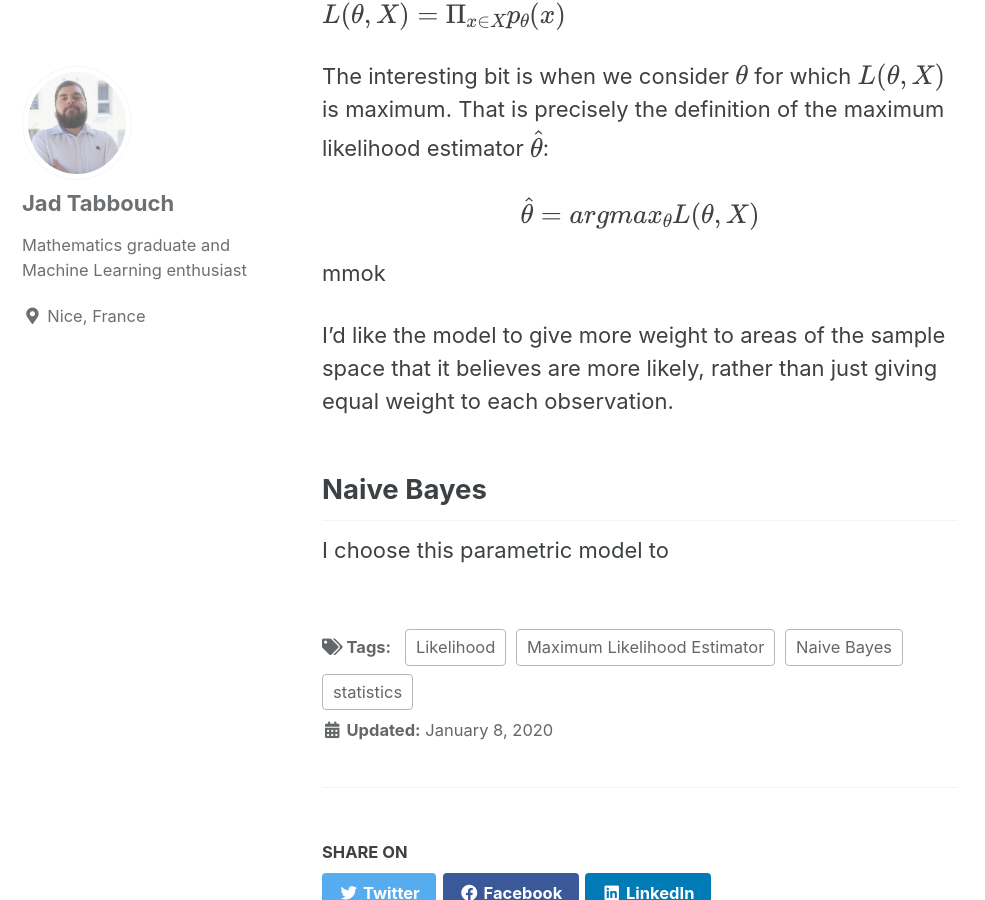
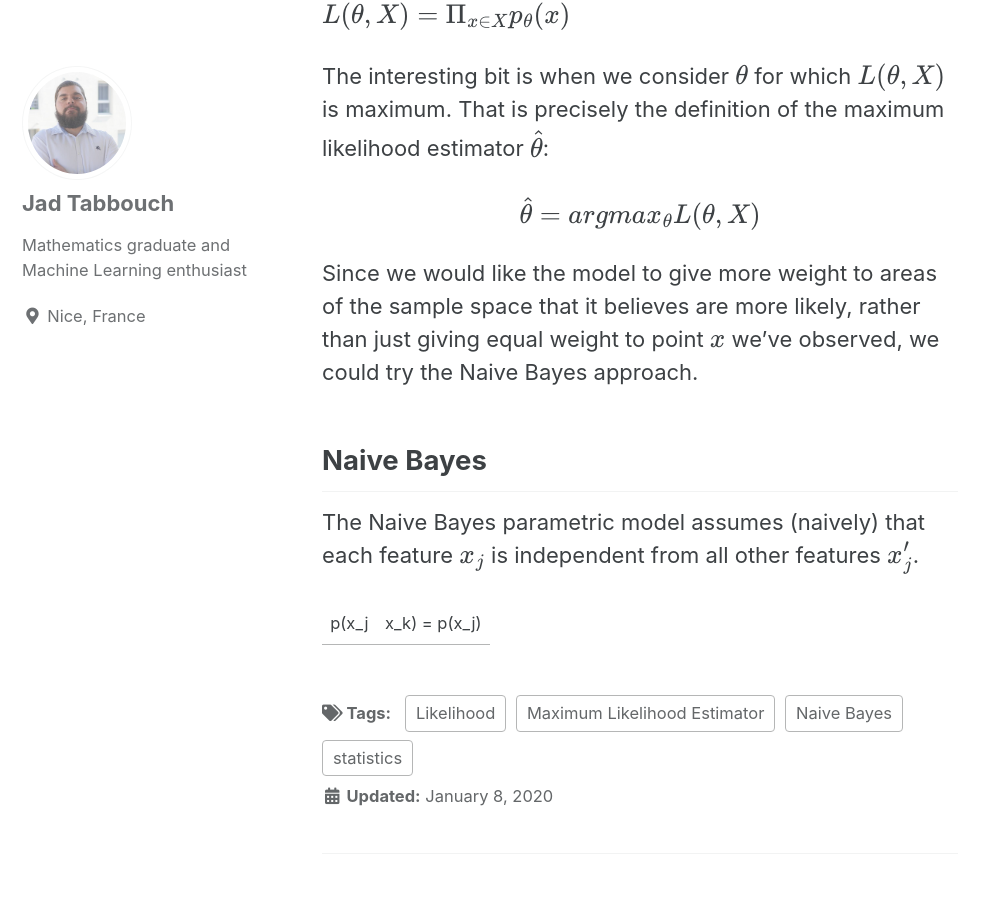
Before and after one commit to jad-tab/jad-tab.github.io, a Jekyll site: the page built from _posts/2020-01-08-Generative_models.md, in a window 1280 px wide and 900 px high, scrolled down 1525 px. Shown: the whole window, without its empty margins (0-985 px from the left). Built offline with Jekyll 4.4.1, drawn with Linux system fonts in a browser that asks for light colours; cached includes are drawn as plain includes; formulas are drawn with MathJax 3.

Commit message:
Update 2020-01-08-Generative_models.md

```diff
--- a/_posts/2020-01-08-Generative_models.md
+++ b/_posts/2020-01-08-Generative_models.md
@@ -32,9 +32,14 @@ The interesting bit is when we consider $$\theta$$ for which $$L(\theta, X)$$ is
 
 $$\hat{\theta} = argmax_{\theta}  L(\theta, X) $$
 
-mmok
 
-I'd like the model to give more weight to areas of the sample space that it believes are more likely, rather than just giving equal weight to each observation.
+
+
+Since we would like the model to give more weight to areas of the sample space that it believes are more likely, rather than just giving equal weight to point $$x$$ we've observed, we could try the Naive Bayes approach.
 
 ## Naive Bayes
-I choose this parametric model to
+
+The Naive Bayes parametric model assumes (naively) that each feature $$x_j$$ is independent from all other features $$x'_j$$.
+
+
+p(x_j | x_k) = p(x_j)
```
